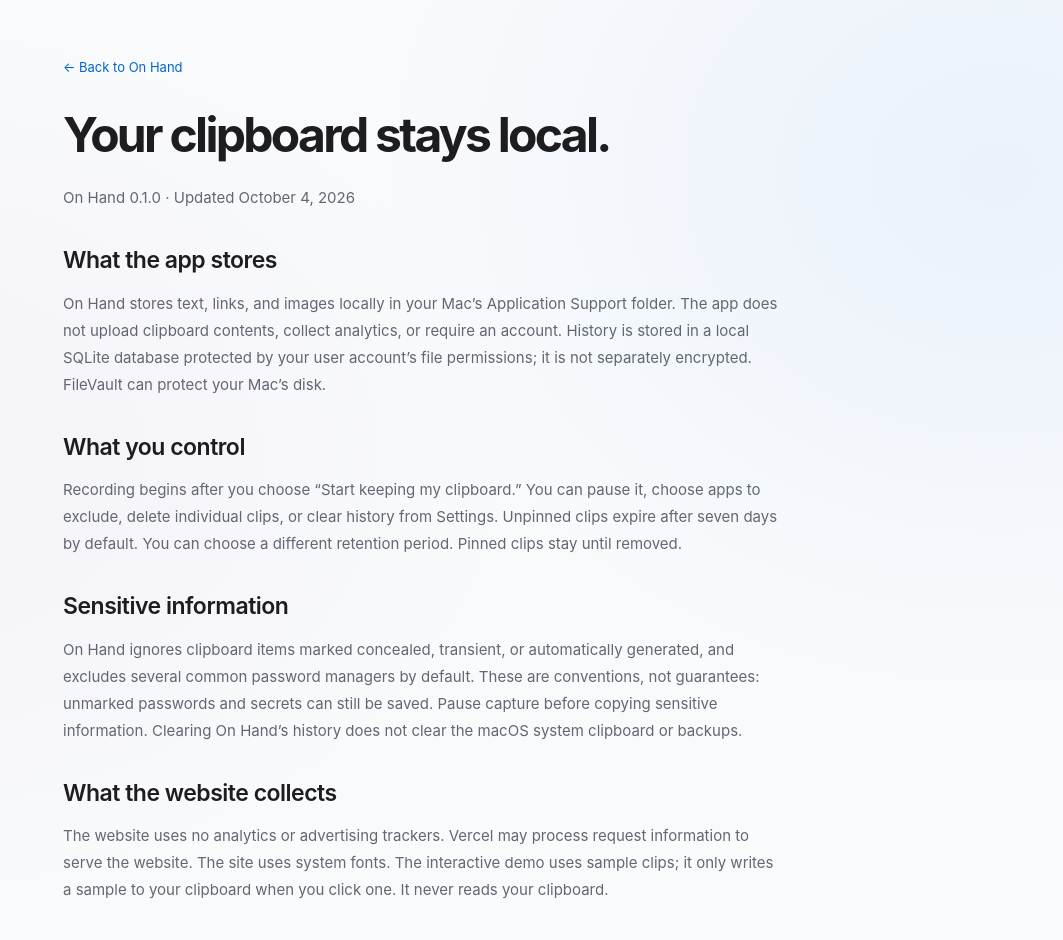
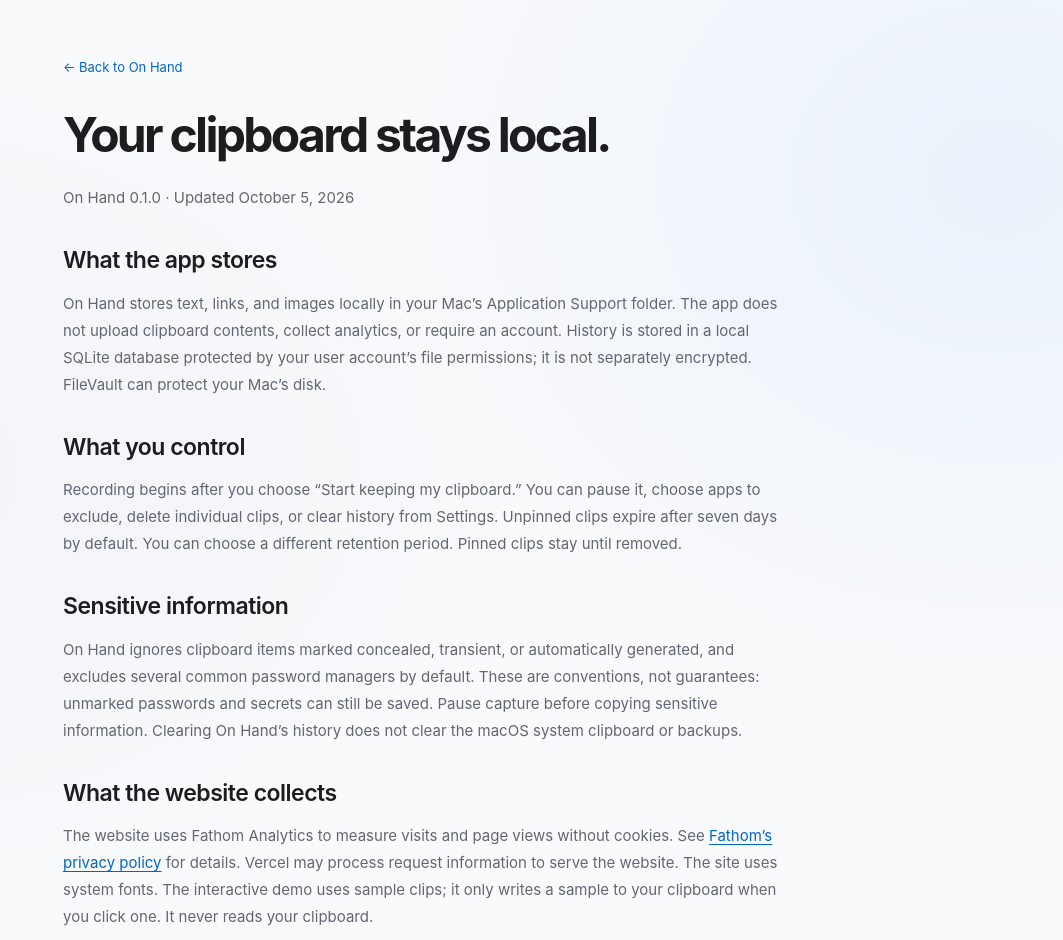
Before and after one commit to coreyhaines31/onhand, a Next.js app in the folder site/: page /privacy in a window 1280 px wide. Shown: the top 940 px of the page, without its empty margins (217-1280 px from the left). Built offline with nearby package versions, Linux system fonts and the light colour scheme.

Commit message:
feat: add production Fathom website analytics

```diff
--- a/site/app/layout.tsx
+++ b/site/app/layout.tsx
@@ -1,4 +1,5 @@
 import type { Metadata } from "next";
+import Script from "next/script";
 import "./globals.css";
 export const metadata: Metadata = {
   title: "On Hand — Free clipboard manager for Mac",
@@ -17,7 +18,17 @@
 }: Readonly<{ children: React.ReactNode }>) {
   return (
     <html lang="en">
-      <body>{children}</body>
+      <body>
+        {children}
+        {process.env.VERCEL_ENV === "production" && (
+          <Script
+            src="https://cdn.usefathom.com/script.js"
+            data-site="CWVCJNNN"
+            data-spa="auto"
+            strategy="afterInteractive"
+          />
+        )}
+      </body>
     </html>
   );
 }
--- a/site/app/privacy/page.tsx
+++ b/site/app/privacy/page.tsx
@@ -6,7 +6,7 @@
         ← Back to On Hand
       </Link>
       <h1>Your clipboard stays local.</h1>
-      <p>On Hand 0.1.0 · Updated October 4, 2026</p>
+      <p>On Hand 0.1.0 · Updated October 5, 2026</p>
       <h2>What the app stores</h2>
       <p>
         On Hand stores text, links, and images locally in your Mac’s Application
@@ -34,9 +34,11 @@
       </p>
       <h2>What the website collects</h2>
       <p>
-        The website uses no analytics or advertising trackers. Vercel may
-        process request information to serve the website. The site uses system
-        fonts. The interactive demo uses sample clips; it only writes a sample
+        The website uses Fathom Analytics to measure visits and page views without
+        cookies. See{" "}
+        <a href="https://usefathom.com/privacy">Fathom’s privacy policy</a> for
+        details. Vercel may process request information to serve the website.
+        The site uses system fonts. The interactive demo uses sample clips; it only writes a sample
         to your clipboard when you click one. It never reads your clipboard.
       </p>
       <h2>Updates and future services</h2>
```
